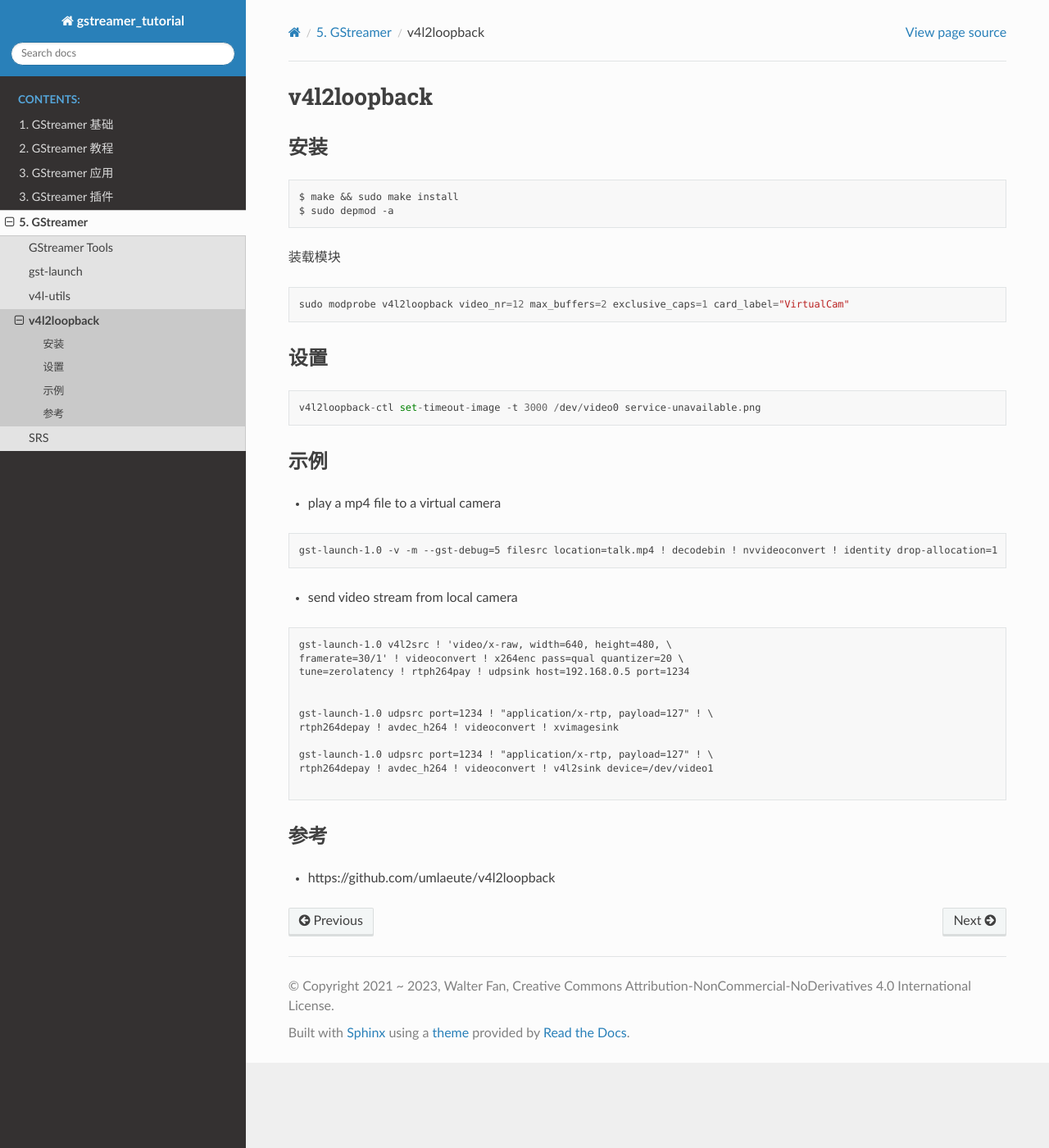
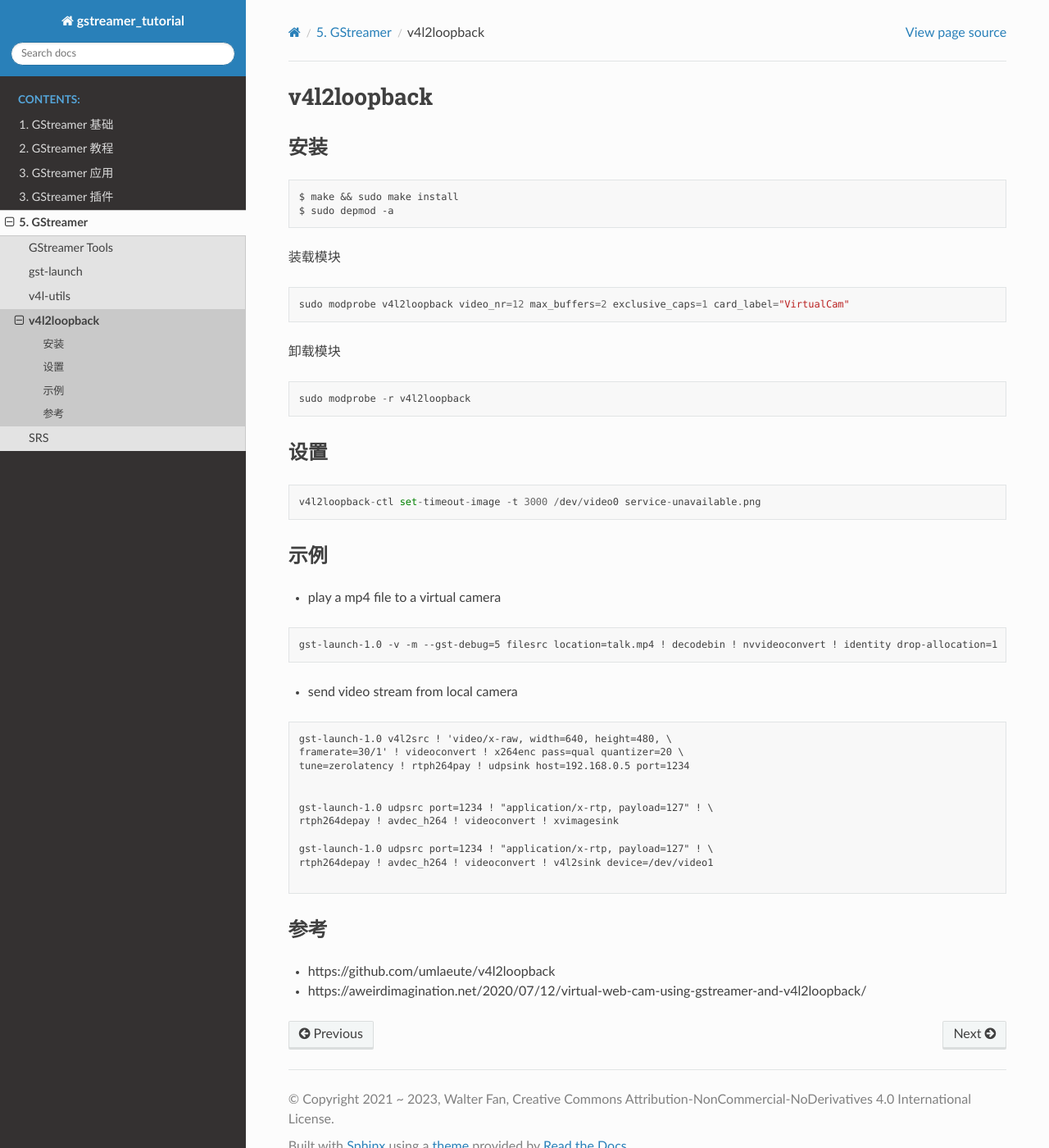
Before and after one commit to walterfan/gstreamer-cookbook, a Sphinx documentation site: the page built from doc/source/5.tool/v4l2loopback.md, in a window 1280 px wide and 1400 px high. Shown: the whole window at 82% size. Built offline with Sphinx 7.4.7 and the Read the Docs theme 2.0.0, drawn with Linux system fonts in a browser that asks for light colours.

Commit message:
update doc and example

````diff
--- a/doc/source/5.tool/v4l2loopback.md
+++ b/doc/source/5.tool/v4l2loopback.md
@@ -11,6 +11,12 @@ $ sudo depmod -a
 
 ```
 sudo modprobe v4l2loopback video_nr=12 max_buffers=2 exclusive_caps=1 card_label="VirtualCam"
+```
+
+卸载模块
+
+```
+sudo modprobe -r v4l2loopback
 ```
 
 ## 设置
@@ -45,3 +51,4 @@ rtph264depay ! avdec_h264 ! videoconvert ! v4l2sink device=/dev/video1
 
 ## 参考
 * https://github.com/umlaeute/v4l2loopback
+* https://aweirdimagination.net/2020/07/12/virtual-web-cam-using-gstreamer-and-v4l2loopback/
````
Also changed, not shown: doc/source/4.plugin/webrtcbin.md (+1 -1 lines), doc/source/5.tool/srs.md (+1 -1 lines), 3 other files.
